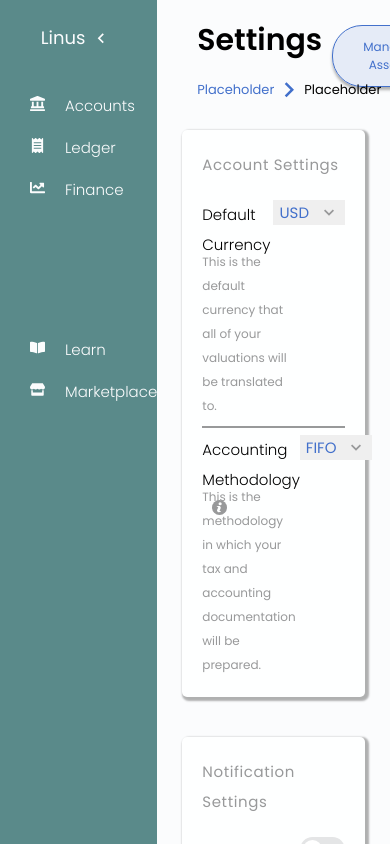
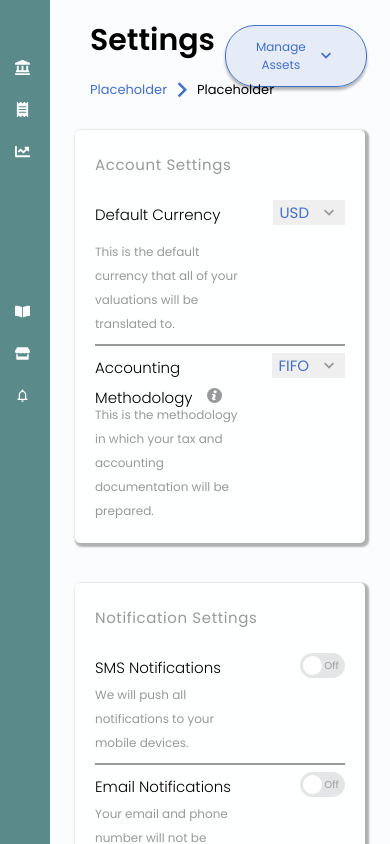
Before and after one commit to justindaiello/dashboard_mockup, a React (Create React App) app: page / in a window 390 px wide. Built offline with nearby package versions, Linux system fonts and the light colour scheme.

Commit message:
Added some responsiveness.

```diff
--- a/src/components/header/Header.js
+++ b/src/components/header/Header.js
@@ -17,13 +17,13 @@ function Header() {
           <li>
             <Dropdown title="Manage Assets" menuItems={menuItems} />
           </li>
-          <li>
+          <li className="icons">
             <div className="icon-container">
               <MdNotificationsNone className="notifications-icon" />
               <span className="notifications-badge" />
             </div>
           </li>
-          <li>
+          <li className="icons">
             <div className="photo-container">
               <img
                 src="/archer.jpg"
--- a/src/components/header/HeaderStyles.js
+++ b/src/components/header/HeaderStyles.js
@@ -7,6 +7,9 @@ const StyledHeader = styled.header`
     display: grid;
     grid-template-columns: auto 1fr;
     height: 50px;
+    @media (max-width: 490px) {
+      display: flex;
+    }
   }
 
   .heading {
@@ -22,6 +25,12 @@ const StyledNav = styled.ul`
   justify-self: flex-end;
   align-items: flex-start;
   justify-content: space-between;
+
+  .icons {
+    @media (max-width: 700px) {
+      display: none;
+    }
+  }
 
   li {
     list-style-type: none;
--- a/src/components/nav/Nav.js
+++ b/src/components/nav/Nav.js
@@ -1,6 +1,6 @@
 import React, { useState, useEffect } from 'react';
 import { StyledNav, StyledHeader, StyledLink, StyledButton } from './NavStyles';
-import { MdKeyboardArrowRight } from 'react-icons/md';
+import { MdKeyboardArrowRight, MdNotificationsNone } from 'react-icons/md';
 import {
   FaLandmark,
   FaReceipt,
@@ -16,20 +16,20 @@ function Nav() {
     setMenuActive(!menuActive);
   }
 
-  //open and close the sidebar nav depending on window width
-  useEffect(() => {
-    window.addEventListener(
-      'resize',
-      () => {
-        if (window.innerWidth < 1000) {
-          setMenuActive(false);
-        } else {
-          setMenuActive(true);
-        }
-      },
-      false,
-    );
-  });
+  // //open and close the sidebar nav depending on window width
+  // useEffect(() => {
+  //   window.addEventListener(
+  //     'resize',
+  //     () => {
+  //       if (window.innerWidth < 1000) {
+  //         setMenuActive(false);
+  //       } else {
+  //         setMenuActive(true);
+  //       }
+  //     },
+  //     false,
+  //   );
+  // });
 
   return (
     <StyledNav open={menuActive} id="navigation-bar">
@@ -82,6 +82,14 @@ function Nav() {
             {menuActive && 'Marketplace'}
           </StyledLink>
         </li>
+        <li className="notifications-icon">
+          <StyledLink href="/" rel="noopener">
+            <span>
+              <MdNotificationsNone />
+            </span>
+            {menuActive && 'Marketplace'}
+          </StyledLink>
+        </li>
       </ul>
     </StyledNav>
   );
--- a/src/components/nav/NavStyles.js
+++ b/src/components/nav/NavStyles.js
@@ -15,6 +15,9 @@ const StyledNav = styled.nav`
     ${props => (props.open ? `padding-left: 30px` : `padding-left: 15px`)};
     list-style-type: none;
     transition: all 0.5s;
+    @media (max-width: 1000px) {
+      padding-left: 15px;
+    }
   }
 
   li {
@@ -22,6 +25,15 @@ const StyledNav = styled.nav`
     :last-child {
       margin-bottom: 10rem;
     }
+  }
+
+  @media (min-width: 1001px) {
+    .notifications-icon {
+      display: none;
+    }
+  }
+  @media (max-width: 1000px) {
+    width: 50px;
   }
 `;
 
@@ -40,6 +52,9 @@ const StyledButton = styled.button`
   svg {
     margin-top: 0.5rem;
   }
+  @media (max-width: 1000px) {
+    display: none;
+  }
 `;
 
 const StyledHeader = styled.div`
@@ -55,6 +70,9 @@ const StyledHeader = styled.div`
     text-align: center;
     font-weight: 400;
     margin: 0;
+    @media (max-width: 1000px) {
+      display: none;
+    }
   }
 `;
 
--- a/src/components/paper/Paper.js
+++ b/src/components/paper/Paper.js
@@ -8,6 +8,7 @@ function Paper(props) {
   const [topActive, setTopActive] = useState(false);
   const [bottomActive, setBottomActive] = useState(false);
 
+  //toggle subheader colors for buttons
   function toggleTop() {
     setTopActive(!topActive);
   }
```
